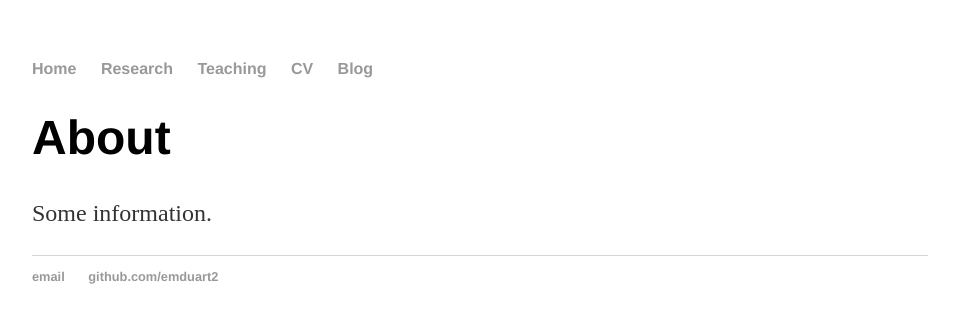
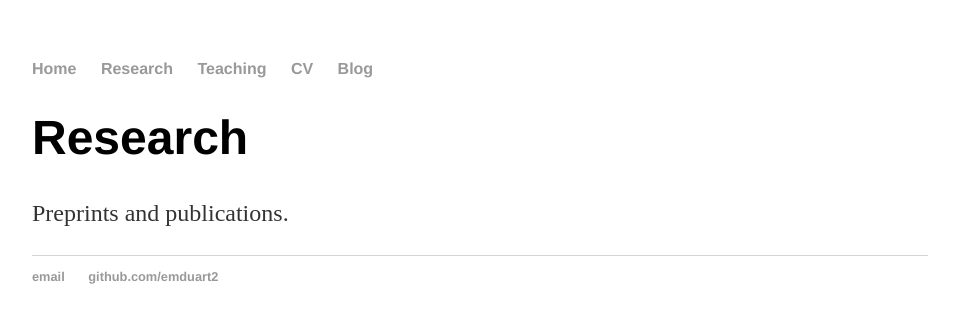
Before and after one commit to emduart2/emduart2.github.io, a Jekyll site: the page built from about/index.html, in a window 1280 px wide. Shown: the top 323 px of the page, without its empty margins (160-1119 px from the left). Built offline with Jekyll 4.4.1, drawn with Linux system fonts in a browser that asks for light colours.

Commit message:
modified about page

```diff
--- a/about/index.html
+++ b/about/index.html
@@ -1,9 +1,9 @@
 ---
 layout: default
-title: About me
+title: Research
 ---
 
 <div class="blurb">
-	<h1>About</h1>
-	<p> Some information. </p>
+	<h1>Research</h1>
+	<p>  Preprints and publications. </p>
 </div><!-- /.blurb -->
```
